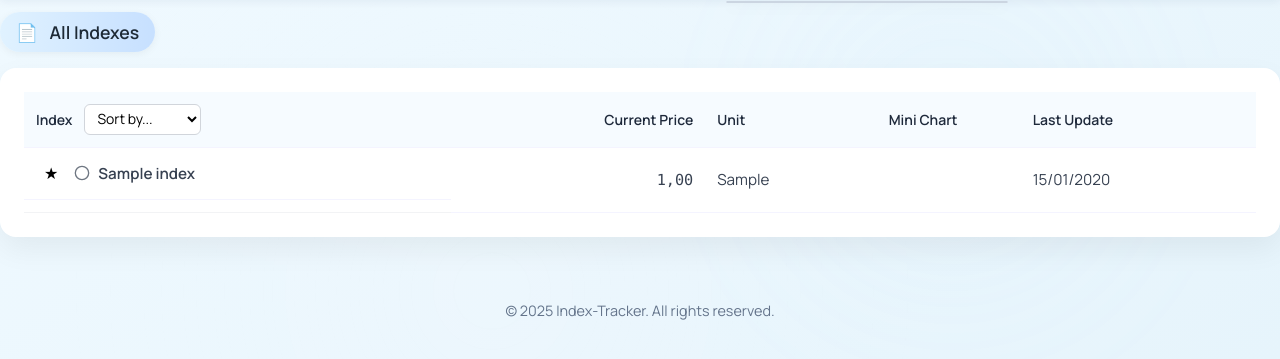
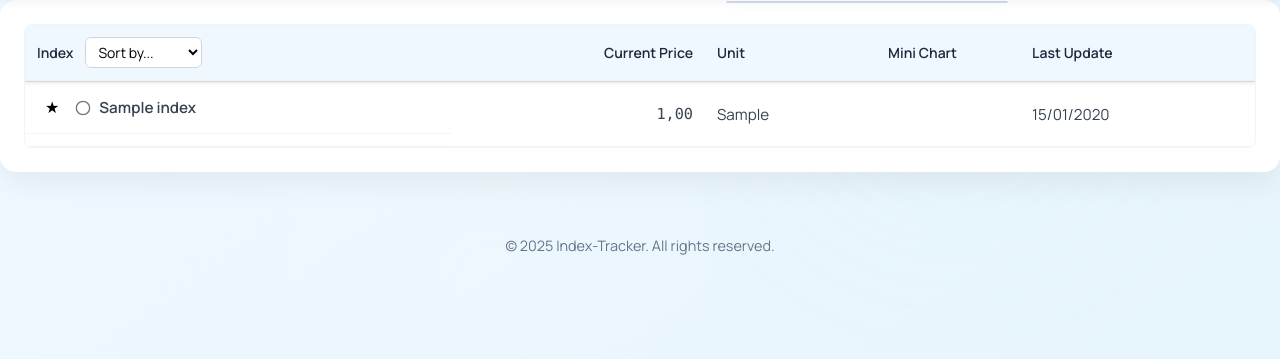
Before and after one commit to utis82/Index-tracker, a Django app: page /liste-index/ in a window 1280 px wide. Shown: the part 49-408 px from the top of the page. Run offline with Django 5.2, Linux system fonts and the light colour scheme; a user stored in the database is signed in; tables that the repository leaves empty hold one stand-in row (values such as "Sample post"); some libraries are stand-ins or nearby versions.

Commit message:
blocage de la première ligne de liste_index

```diff
--- a/main/templates/liste_index.html
+++ b/main/templates/liste_index.html
@@ -3,12 +3,11 @@
 
 {% block content %}
 <div class="page-container">
-  <h1 class="section-title"><span class="emoji">📄</span> All Indexes</h1>
-
   <div class="card shadow-lg" style="border-radius: 16px; padding: 24px; margin-bottom: 2rem;">
-    <div class="table-responsive" style="overflow-x: auto;">
+    <!-- Container avec hauteur fixe pour permettre le scroll -->
+    <div class="table-container" style="max-height: 84vh; overflow-y: auto; border-radius: 8px;">
       <table class="index-table" style="width: 100%; border-collapse: collapse;">
-        <thead>
+        <thead class="sticky-header">
           <tr style="text-align: left; font-weight: 600;">
             <th style="padding: 12px; position: relative;">
               <div style="display: flex; align-items: center; gap: 12px;">
@@ -135,6 +134,31 @@
 
 <!-- Custom styles for dark mode -->
 <style>
+  /* Container du tableau avec scroll */
+  .table-container {
+    position: relative;
+    border: 1px solid rgba(229, 231, 235, 0.5);
+  }
+
+  body.dark-mode .table-container {
+    border-color: rgba(75, 85, 99, 0.5) !important;
+  }
+
+  /* En-tête sticky */
+  .sticky-header {
+    position: sticky;
+    top: 0;
+    z-index: 20;
+    background-color: rgba(240, 248, 255, 0.95);
+    backdrop-filter: blur(8px);
+    box-shadow: 0 2px 4px rgba(0, 0, 0, 0.1);
+  }
+
+  body.dark-mode .sticky-header {
+    background-color: rgba(15, 23, 42, 0.95) !important;
+    box-shadow: 0 2px 4px rgba(0, 0, 0, 0.3) !important;
+  }
+
   /* Base card styling */
   .card {
     background: white;
@@ -148,12 +172,13 @@
 
   /* Table header styling */
   .index-table thead tr {
-    background-color: rgba(240, 248, 255, 0.6);
+    background-color: inherit;
   }
 
   .index-table th {
     color: #1e293b;
     font-weight: 600;
+    border-bottom: 2px solid rgba(229, 231, 235, 0.8);
   }
 
   .index-table td {
@@ -167,13 +192,9 @@
     box-shadow: 0 25px 50px -12px rgba(0, 0, 0, 0.7) !important;
   }
 
-  body.dark-mode .index-table thead tr {
-    background-color: rgba(15, 23, 42, 0.8) !important;
-  }
-
   body.dark-mode .index-table th {
-    background-color: rgba(15, 23, 42, 0.8) !important;
     color: rgb(243, 244, 246) !important;
+    border-bottom-color: rgba(75, 85, 99, 0.8) !important;
   }
 
   body.dark-mode .index-table td {
@@ -242,11 +263,13 @@
     flex-shrink: 0;
   }
 
-  /* Sort select styling */
+  /* Sort select styling - adaptation pour sticky header */
   .sort-select {
     font-family: inherit;
     cursor: pointer;
     transition: border-color 0.2s;
+    background: rgba(255, 255, 255, 0.9);
+    backdrop-filter: blur(4px);
   }
 
   .sort-select:hover {
@@ -260,7 +283,7 @@
   }
 
   body.dark-mode .sort-select {
-    background: rgb(30, 41, 59) !important;
+    background: rgba(30, 41, 59, 0.9) !important;
     border-color: #475569 !important;
     color: #e2e8f0 !important;
   }
@@ -272,6 +295,37 @@
   body.dark-mode .sort-select:focus {
     border-color: #60a5fa !important;
     box-shadow: 0 0 0 2px rgba(96, 165, 250, 0.2) !important;
+  }
+
+  /* Custom scrollbar pour le container */
+  .table-container::-webkit-scrollbar {
+    width: 8px;
+  }
+
+  .table-container::-webkit-scrollbar-track {
+    background: rgba(0, 0, 0, 0.1);
+    border-radius: 4px;
+  }
+
+  .table-container::-webkit-scrollbar-thumb {
+    background: rgba(0, 0, 0, 0.3);
+    border-radius: 4px;
+  }
+
+  .table-container::-webkit-scrollbar-thumb:hover {
+    background: rgba(0, 0, 0, 0.5);
+  }
+
+  body.dark-mode .table-container::-webkit-scrollbar-track {
+    background: rgba(255, 255, 255, 0.1);
+  }
+
+  body.dark-mode .table-container::-webkit-scrollbar-thumb {
+    background: rgba(255, 255, 255, 0.3);
+  }
+
+  body.dark-mode .table-container::-webkit-scrollbar-thumb:hover {
+    background: rgba(255, 255, 255, 0.5);
   }
 </style>
 
```
